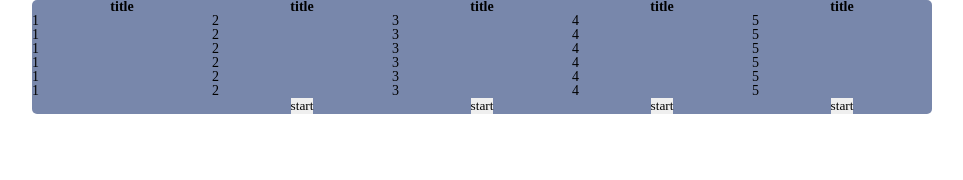
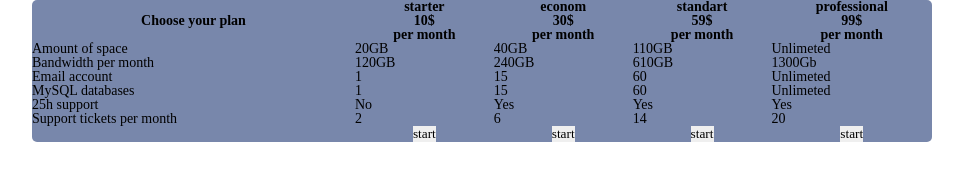
Before and after one commit to it-valer4ik/table, a plain HTML site: page index.html in a window 1280 px wide. Shown: the whole page, without its empty margins (158-1121 px from the left). Drawn offline with Linux system fonts and the light colour scheme.

Commit message:
Filled in the cells in the table

```diff
--- a/index.html
+++ b/index.html
@@ -15,55 +15,73 @@
         <table>
             <thead>
                 <tr>
-                    <th>title</th>
-                    <th>title</th>
-                    <th>title</th>
-                    <th>title</th>
-                    <th>title</th>
+                    <th>Choose your plan</th>
+                    <th>
+                        <p>starter</p>
+                        <p>10$</p>
+                        <p>per month</p>
+                    </th>
+                    <th>
+                        <p>econom</p>
+                        <p>30$</p>
+                        <p>per month</p>
+                    </th>
+                    <th>
+                        <p>standart</p>
+                        <p>59$</p>
+                        <p>per month</p>
+                    </th>
+                    </th>
+                    <th>
+                        <p>professional</p>
+                        <p>99$</p>
+                        <p>per month</p>
+                    </th>
+                    </th>
                 </tr>
             </thead>
             <tbody>
                 <tr>
-                    <td>1</td>
-                    <td>2</td>
-                    <td>3</td>
-                    <td>4</td>
-                    <td>5</td>
+                    <td>Amount of space</td>
+                    <td>20GB</td>
+                    <td>40GB</td>
+                    <td>110GB</td>
+                    <td>Unlimeted</td>
                 </tr>
                 <tr>
-                    <td>1</td>
-                    <td>2</td>
-                    <td>3</td>
-                    <td>4</td>
-                    <td>5</td>
+                    <td>Bandwidth per month</td>
+                    <td>120GB</td>
+                    <td>240GB</td>
+                    <td>610GB</td>
+                    <td>1300Gb</td>
                 </tr>
                 <tr>
+                    <td>Email account</td>
                     <td>1</td>
-                    <td>2</td>
-                    <td>3</td>
-                    <td>4</td>
-                    <td>5</td>
+                    <td>15</td>
+                    <td>60</td>
+                    <td>Unlimeted</td>
                 </tr>
                 <tr>
+                    <td>MySQL databases</td>
                     <td>1</td>
-                    <td>2</td>
-                    <td>3</td>
-                    <td>4</td>
-                    <td>5</td>
+                    <td>15</td>
+                    <td>60</td>
+                    <td>Unlimeted</td>
                 </tr>
                 <tr>
-                    <td>1</td>
-                    <td>2</td>
-                    <td>3</td>
-                    <td>4</td>
-                    <td>5</td>
+                    <td>25h support</td>
+                    <td>No</td>
+                    <td>Yes</td>
+                    <td>Yes</td>
+                    <td>Yes</td>
                 </tr>
                 <tr>
-                    <td>1</td>
+                    <td>Support tickets per month</td>
                     <td>2</td>
-                    <td>3</td>
-                    <td>4</td>
-                    <td>5</td>
+                    <td>6</td>
+                    <td>14</td>
+                    <td>20</td>
                 </tr>
             </tbody>
             <tfoot>
```
